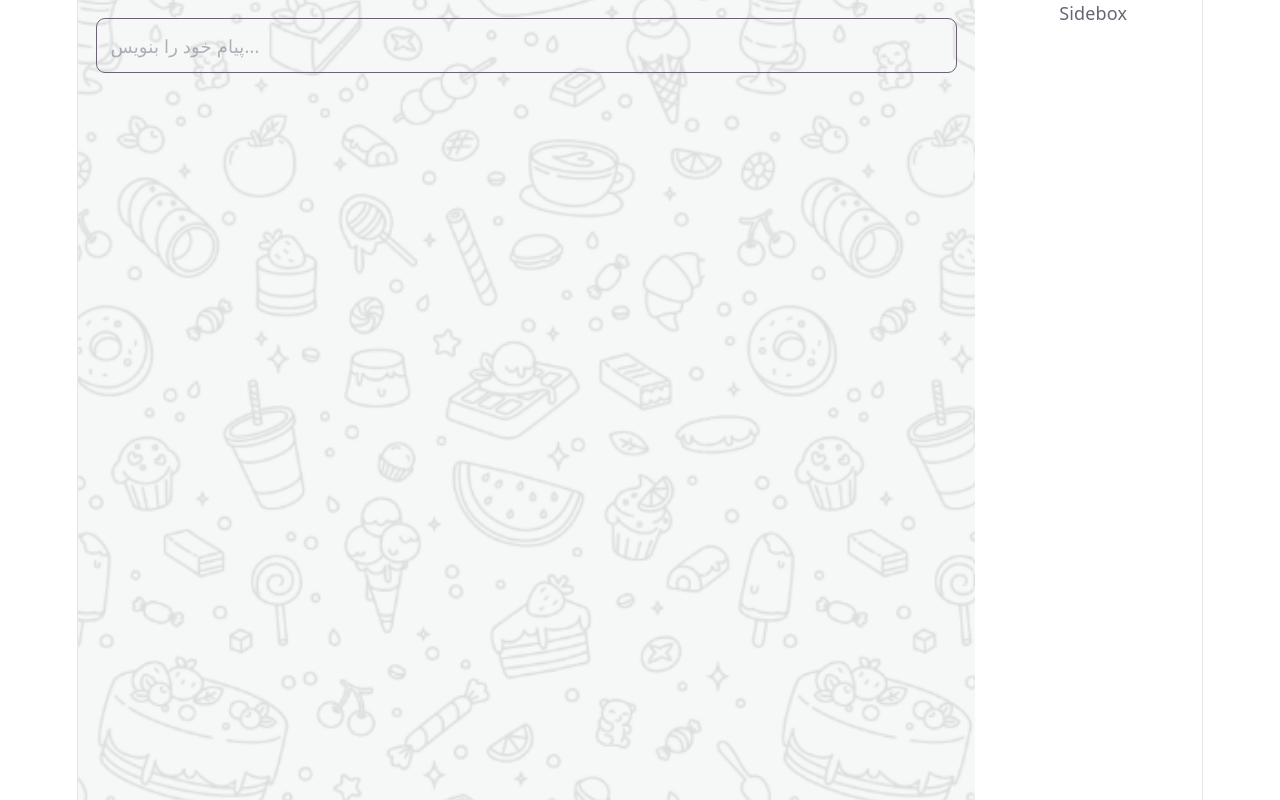
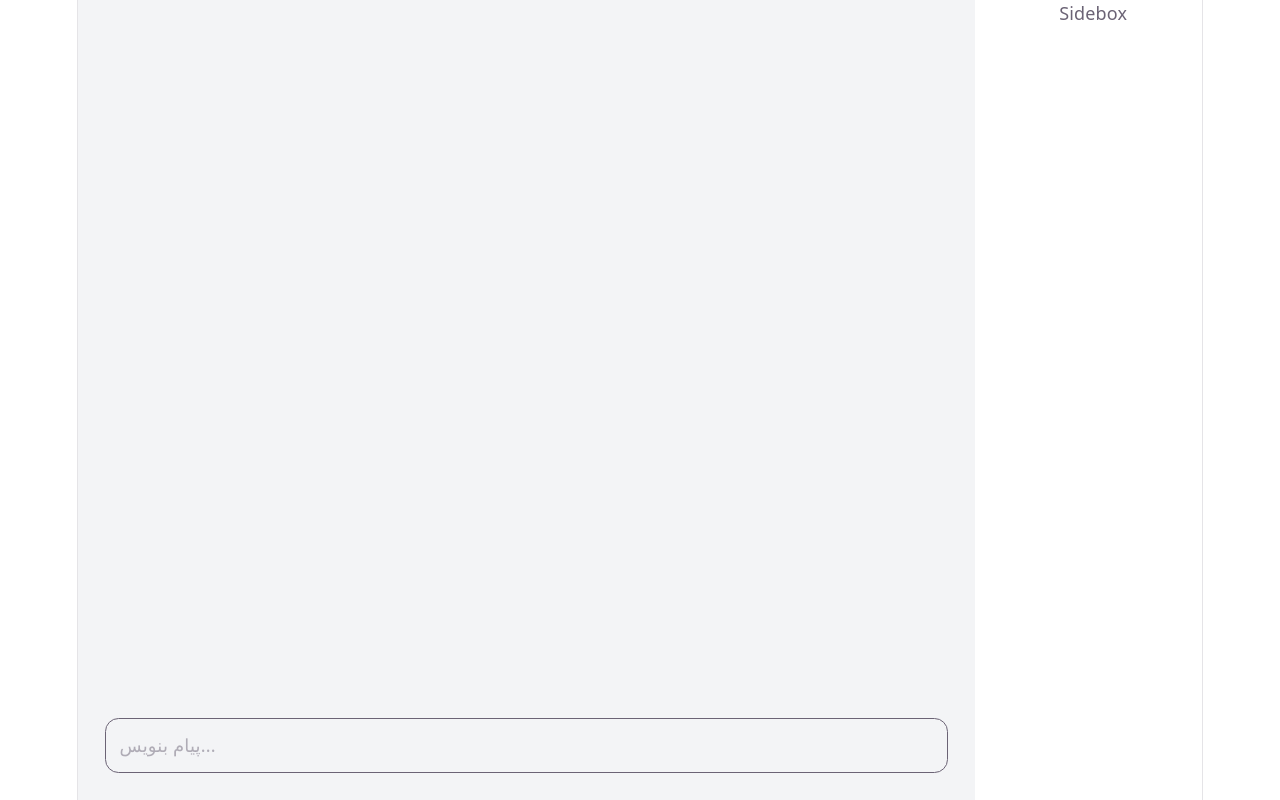
Before and after one commit to AminSBU/chatRoom_js, a React (Vite) app in the folder chatroom/: page / in a window 1280 px wide. Built offline with nearby package versions, Linux system fonts and the light colour scheme.

Commit message:
write with tailwindcss

```diff
--- a/chatroom/src/Chatbox.jsx
+++ b/chatroom/src/Chatbox.jsx
@@ -1,8 +1,7 @@
-import React, { useState } from "react";
-import heroImg from "./img/bg.png"
+import { useState } from "react";
 
-function Chatbox()
-{
+function Chatbox() {
+
   const [message, setMessage] = useState("");
   const [messages, setMessages] = useState([]);
 
@@ -12,33 +11,34 @@ function Chatbox()
       setMessage("");
     }
   };
-    return(
-        <>
+
+  return (
+    <div className="flex flex-col h-screen p-6 bg-gray-100">
+
+      {/* messages */}
+      <div className="flex-1 overflow-y-auto space-y-3 mb-4">
+        {messages.map((msg, index) => (
           <div
-            className="w-full h-full bg-cover bg-center bg-no-repeat flex flex-col"
-            style={{ backgroundImage: `url(${heroImg})` }}
+            key={index}
+            className="bg-blue-500 text-white px-4 py-2 rounded-xl w-fit max-w-[70%]"
           >
-            {/* فضای پیام‌ها */}
-            <div className="chat-messages">
-                {messages.map((msg, index) => (
-                <div className="chat-box" key={index}>
             {msg}
           </div>
         ))}
       </div>
 
-            {/* input پایین صفحه */}
-            <div className="p-4">
+      {/* input */}
       <input
         type="text"
-                placeholder="پیام خود را بنویس..."
+        className="border rounded-xl p-3 outline-none focus:ring-2 focus:ring-purple-400"
+        placeholder="پیام بنویس..."
+        value={message}
         onChange={(e) => setMessage(e.target.value)}
         onKeyDown={handleKeyDown}
-                className="w-full p-3 rounded-lg border"
       />
+
     </div>
-            </div>
-        </>
-    )
+  );
 }
+
 export default Chatbox;
```
Lines whose indentation alone changed are shown as unchanged.
